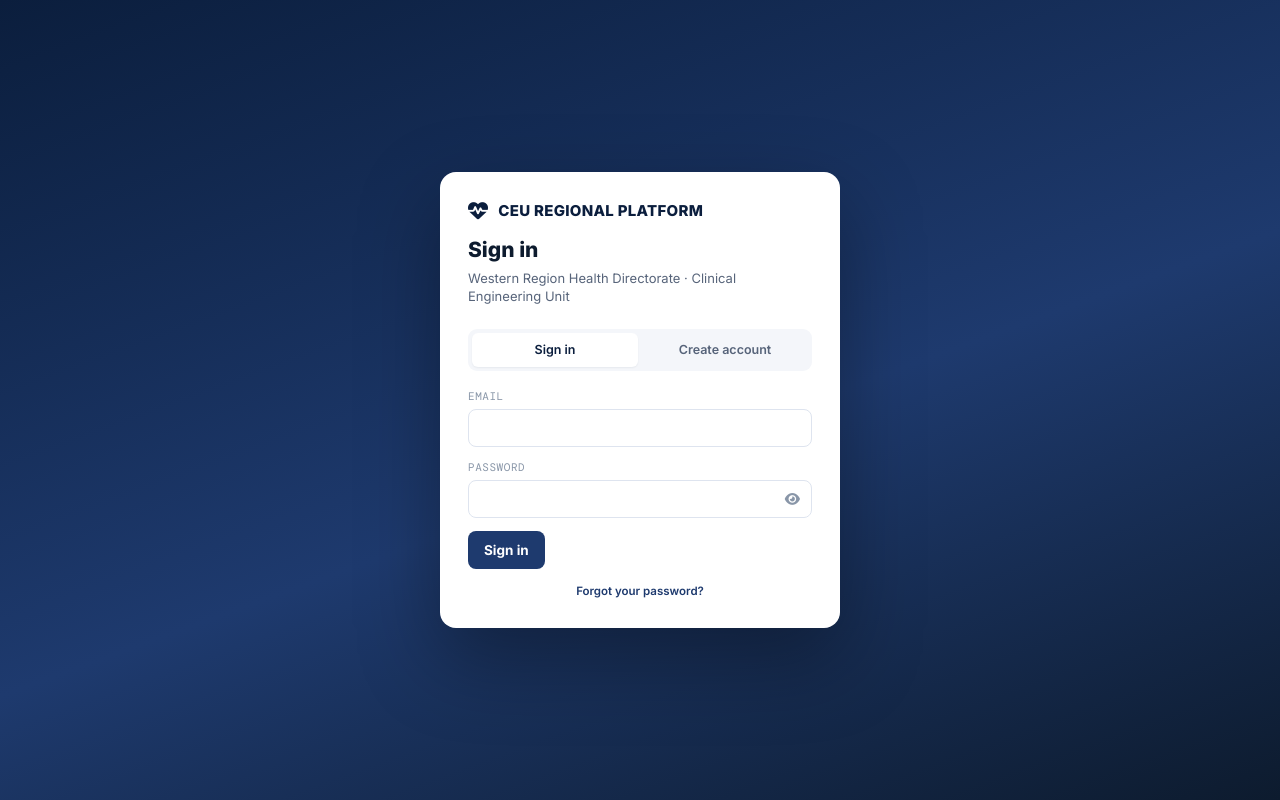
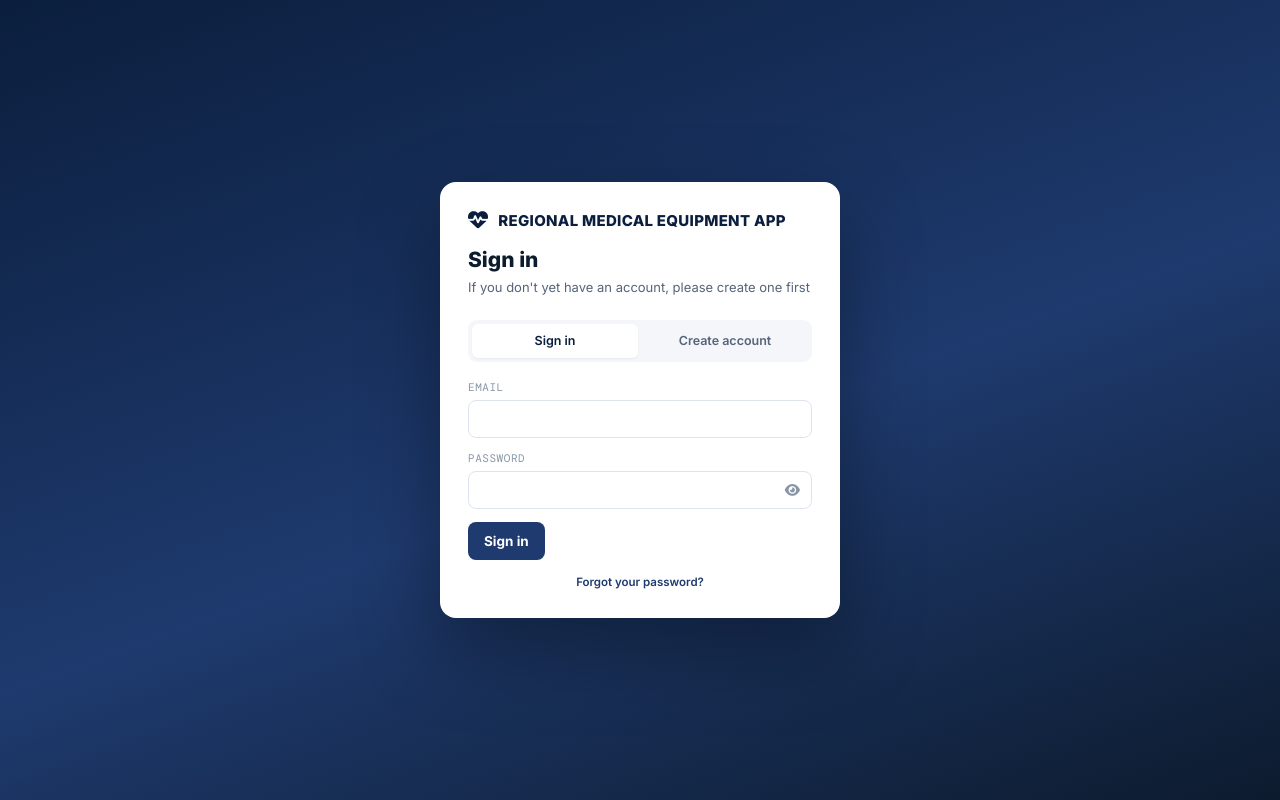
Before and after one commit to TigerGhana/medi-equp, a plain HTML site: page index.html in a window 1280 px wide. Drawn offline with nearby package versions, Linux system fonts and the light colour scheme.

Commit message:
Update title and branding in index.html

```diff
--- a/index.html
+++ b/index.html
@@ -10,7 +10,7 @@
 <link rel="apple-touch-icon" href="icons/apple-touch-icon.png">
 <meta charset="UTF-8">
 <meta name="viewport" content="width=device-width, initial-scale=1.0">
-<title>CEU Regional Platform — Western Region Health Directorate</title>
+<title>Regional Equipment Platform — Western Region Health Directorate</title>
 <link rel="stylesheet" href="https://cdnjs.cloudflare.com/ajax/libs/font-awesome/6.5.2/css/all.min.css">
 <style>
   @import url('https://fonts.googleapis.com/css2?family=Inter:wght@400;500;600;700;800&family=DM+Mono:wght@400;500&display=swap');
@@ -322,9 +322,9 @@
 <div id="authScreen">
   <div class="auth-card">
     <div class="auth-head">
-      <div class="auth-brand"><i class="fa-solid fa-heart-pulse"></i> CEU REGIONAL PLATFORM</div>
+      <div class="auth-brand"><i class="fa-solid fa-heart-pulse"></i> REGIONAL MEDICAL EQUIPMENT APP</div>
       <h1 id="authTitle">Sign in</h1>
-      <p>Western Region Health Directorate · Clinical Engineering Unit</p>
+      <p>If you don't yet have an account, please create one first</p>
     </div>
     <div class="auth-body">
       <div class="auth-tabs">
```
